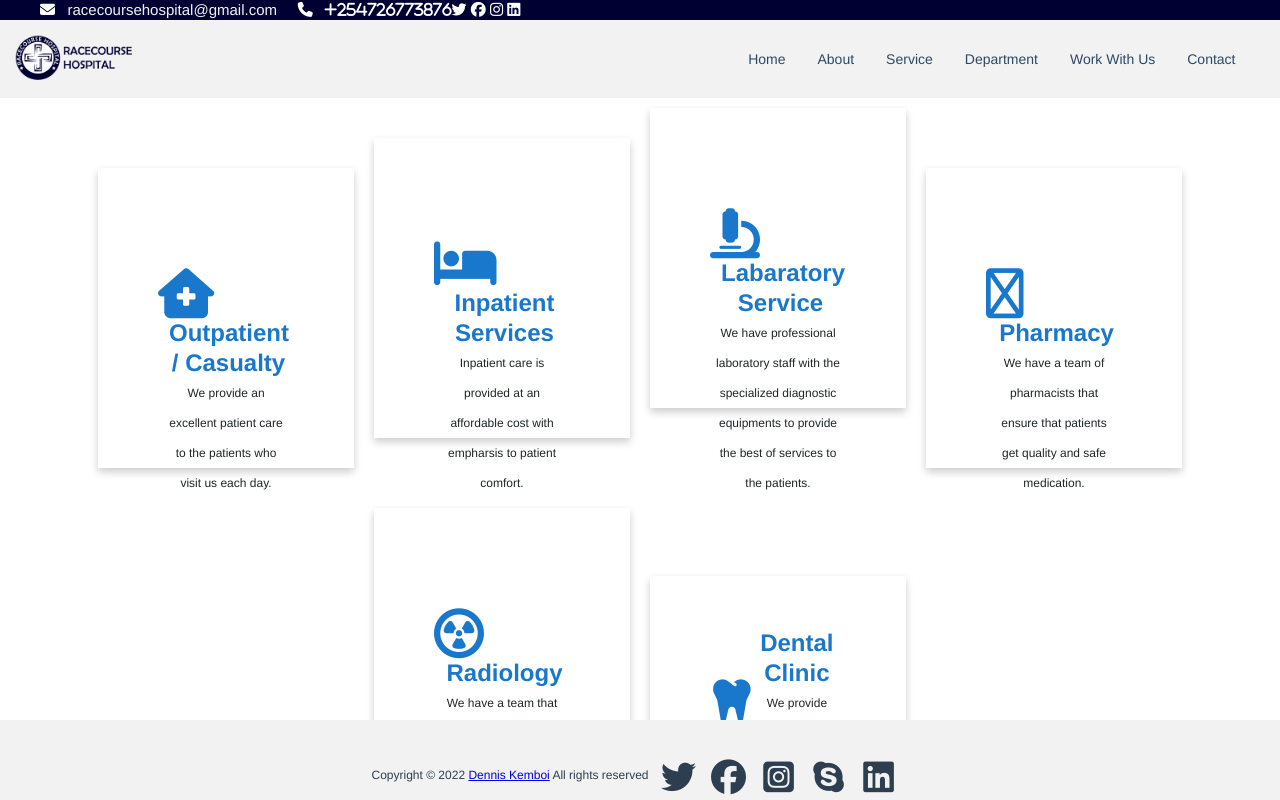
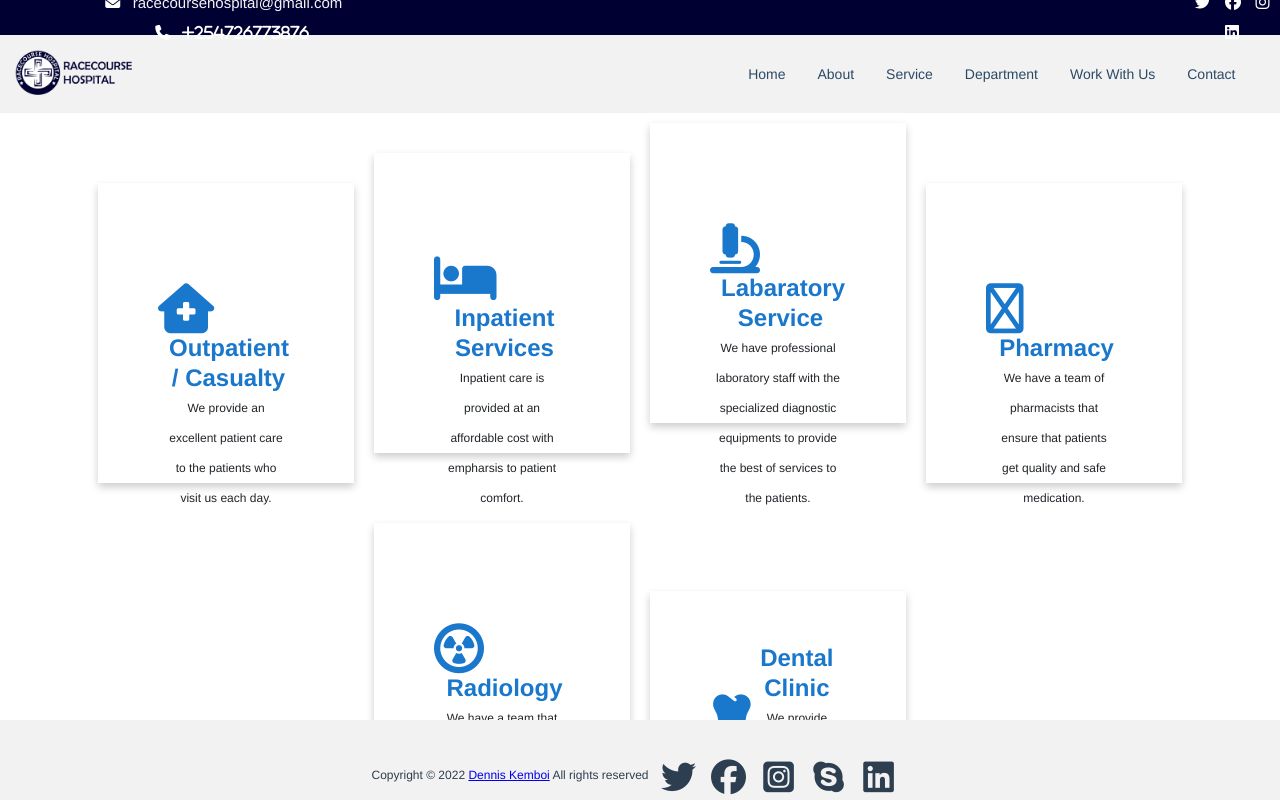
Before and after one commit to Developer-Dennis/hospiweb, a Vue app: page / in a window 1280 px wide. Shown: the top 800 px of the page. Built offline with nearby package versions, Linux system fonts and the light colour scheme; some icons are missing.

Commit message:
added Topbar to the website with social media icons

```diff
--- a/src/App.vue
+++ b/src/App.vue
@@ -2,7 +2,7 @@
   <div id="topbar">
     <p><i class="fa-solid fa-envelope"></i> &nbsp; <a href="mailto:racecoursehospital@gmail.com">racecoursehospital@gmail.com</a>  &nbsp;  &nbsp;  <i class="fa-solid fa-phone"> &nbsp; +254726773876</i></p>
   <div class="socials">
-    <i class="fa-brands fa-twitter"></i> <i class="fa-brands fa-facebook"></i> <i class="fa-brands fa-instagram"></i> <i class="fa-brands fa-linkedin"></i>
+    <i class="fa-brands fa-twitter" style="padding-left: 10px;"></i> <i class="fa-brands fa-facebook"  style="padding-left: 10px;"></i> <i class="fa-brands fa-instagram"  style="padding-left: 10px;"></i> <i class="fa-brands fa-linkedin"  style="padding-left: 10px;"></i>
   </div>
   </div>
   <nav>
@@ -46,7 +46,7 @@ export default {
 }
 #topbar{
   background: #003;
-  height: 15px;
+  height: 35px;
   font-size: 15px;
   padding: 10px 0;
   color: white;
@@ -59,8 +59,9 @@ export default {
   color: #f2f2f2;
 }
 .socials{
-  position: relative;
   float: right;
+  font-size: 16px;
+  margin-left: 750px;
 }
 
 
```
